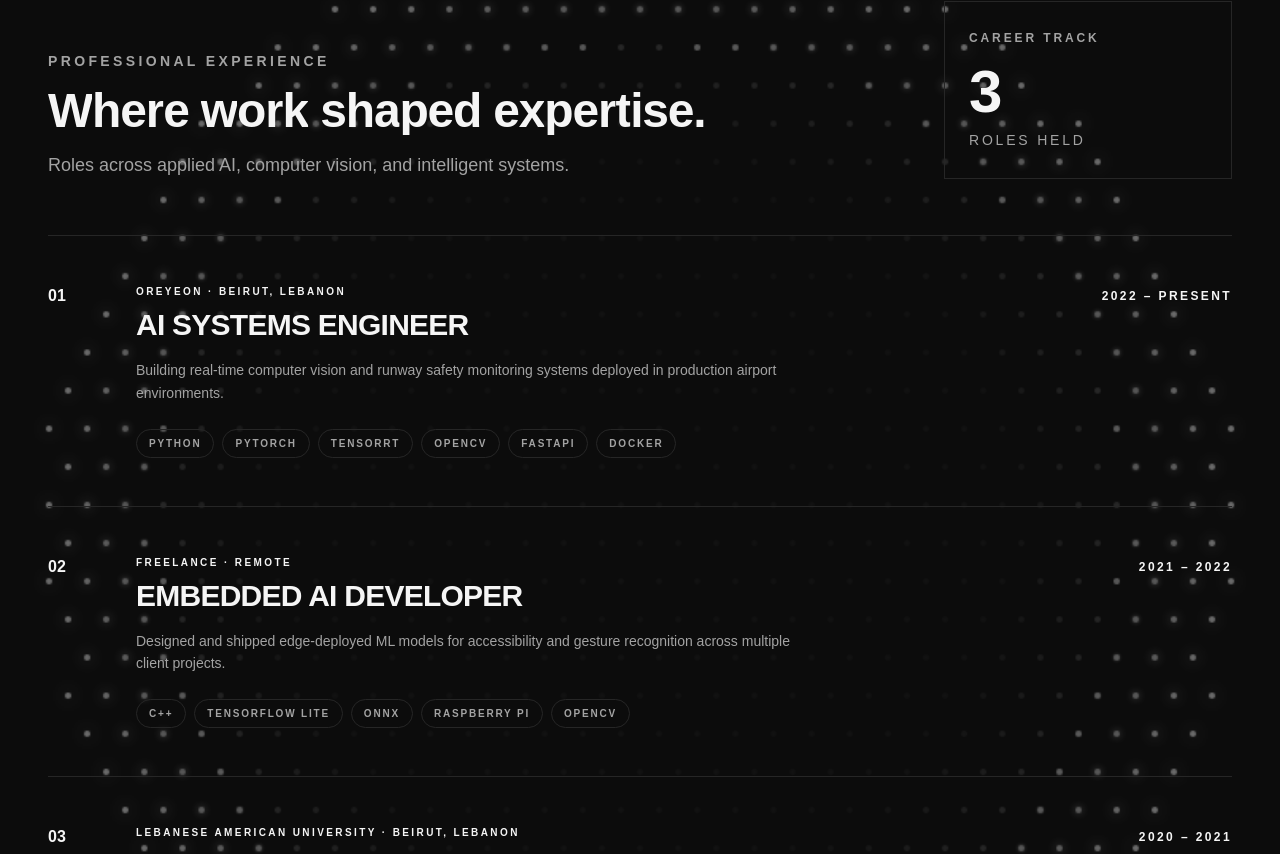
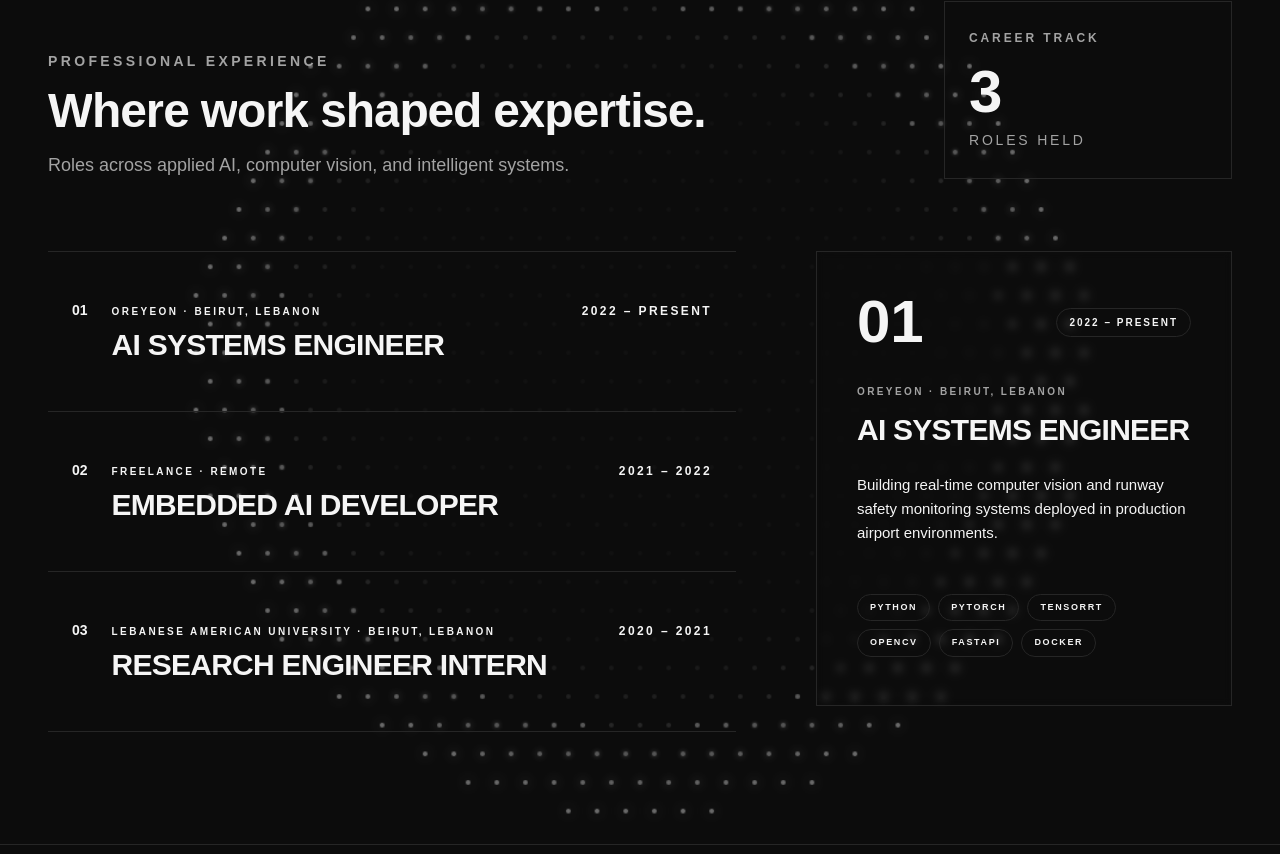
Before and after one commit to Kronbii/portfolio-website, a Next.js app: page / in a window 1280 px wide. Shown: the part 1944-2798 px from the top of the page. Built offline with nearby package versions, Linux system fonts and the light colour scheme; a web font is replaced by a local one; what lightswind would draw is missing.

Commit message:
feat: implement interactive experience section with mobile-responsive detail expansion and sticky desktop preview

```diff
--- a/src/components/sections/home-experience.tsx
+++ b/src/components/sections/home-experience.tsx
@@ -1,14 +1,17 @@
 'use client';
 
+import { useState } from 'react';
 import { DotWave } from '@/components/ui/dot-wave';
 import { Container } from '@/components/ui/container';
 import { FancyText } from '@/components/ui/fancy-text';
 import { MotionDiv, MotionSection } from '@/components/ui/motion';
 import { revealUpEarly, staggerContainerEarly } from '@/lib/motion';
 import { homeContent } from '@/content/home';
+import { AnimatePresence, motion } from 'motion/react';
 
 export function HomeExperienceSection() {
   const { experience } = homeContent;
+  const [activeIndex, setActiveIndex] = useState(0);
 
   return (
     <MotionSection
@@ -32,8 +35,8 @@ export function HomeExperienceSection() {
         />
       </div>
 
-      <div className="relative z-10 py-24 sm:py-28">
-        <Container className="space-y-14">
+      <div className="relative z-10 py-16 sm:py-28">
+        <Container className="space-y-4">
 
           {/* Section header */}
           <div className="grid gap-10 lg:grid-cols-[minmax(0,1fr)_18rem] lg:items-end">
@@ -55,7 +58,7 @@ export function HomeExperienceSection() {
             </div>
 
             <MotionDiv
-              className="border border-border bg-surface/35 px-6 py-7"
+              className="border border-border bg-surface/35 px-6 py-7 hidden sm:block"
               {...revealUpEarly}
             >
               <p className="text-xs font-semibold uppercase tracking-[0.24em] text-muted-foreground">
@@ -70,63 +73,133 @@ export function HomeExperienceSection() {
             </MotionDiv>
           </div>
 
-          {/* Experience list */}
-          <MotionDiv
-            className="border-t border-border mt-14"
-            {...staggerContainerEarly}
-          >
-            {experience.items.map((item, index) => (
+          <div className="grid gap-16 lg:grid-cols-[1fr_minmax(0,26rem)] lg:gap-20 items-start pt-14">
+            {/* Left Column: Interactive List */}
+            <MotionDiv className="flex flex-col w-full border-t border-border" {...staggerContainerEarly}>
+              {experience.items.map((item, index) => {
+                const isActive = activeIndex === index;
+                return (
                   <MotionDiv
                     key={item.id}
-                className="group border-b border-border py-12 transition-colors duration-500 hover:bg-muted/10 cursor-default"
+                    className={`group border-b border-border py-8 sm:py-12 cursor-pointer transition-all duration-500 ease-out ${isActive ? 'bg-muted/10 opacity-100' : 'opacity-40 hover:opacity-80 hover:bg-muted/5'}`}
+                    onClick={() => setActiveIndex(index)}
+                    onMouseEnter={() => {
+                      if (window.innerWidth >= 1024) setActiveIndex(index);
+                    }}
                     {...revealUpEarly}
                   >
-                <div className="flex flex-col gap-4 sm:grid sm:grid-cols-[3rem_1fr_9rem] sm:gap-x-10">
-
-                  {/* Index and Period (Mobile) */}
-                  <div className="flex items-baseline justify-between sm:block">
-                    <span className="pt-1 text-sm lg:text-base font-semibold tabular-nums text-muted-foreground/50 transition-colors group-hover:text-foreground/70">
+                    <div className="px-2 sm:px-6">
+                      <div className="flex flex-col gap-4 sm:flex-row sm:items-baseline sm:justify-between">
+                        <div className="flex items-baseline gap-6">
+                          <span className="text-sm font-semibold tabular-nums text-muted-foreground/40 transition-colors group-hover:text-foreground/70">
                             {(index + 1).toString().padStart(2, '0')}
                           </span>
-                    <p className="text-[10px] font-semibold uppercase tracking-[0.2em] text-muted-foreground/60 sm:hidden transition-transform duration-500 ease-out group-hover:-translate-x-2">
+                          <div>
+                            <p className="text-[10px] font-semibold uppercase tracking-[0.24em] text-brand transition-colors duration-500">
+                              {item.company}
+                              {item.location ? ` · ${item.location}` : ''}
+                            </p>
+                            <h3 className="mt-2 text-2xl font-black uppercase leading-tight tracking-tight text-foreground sm:text-3xl transition-transform duration-500 ease-out sm:group-hover:translate-x-2">
+                              {item.role}
+                            </h3>
+                          </div>
+                        </div>
+                        <p className="text-[10px] sm:text-xs font-semibold uppercase tracking-[0.2em] text-muted-foreground/60 transition-transform duration-500 ease-out sm:group-hover:-translate-x-2 self-start sm:self-auto pl-[3.25rem] sm:pl-0">
                           {item.period}
                         </p>
                       </div>
 
-                  {/* Main content */}
-                  <div>
-                    <p className="text-[10px] font-semibold uppercase tracking-[0.24em] text-brand">
-                      {item.company}
-                      {item.location ? ` · ${item.location}` : ''}
-                    </p>
-                    <h3 className="mt-2 text-2xl font-black uppercase leading-tight tracking-tight text-foreground sm:text-3xl transition-transform duration-500 ease-out group-hover:translate-x-2">
-                      {item.role}
-                    </h3>
-                    <p className="mt-4 max-w-2xl text-sm leading-relaxed text-muted-foreground transition-transform duration-500 ease-out group-hover:translate-x-2">
+                      {/* Mobile inline expansion (hidden on desktop) */}
+                      <AnimatePresence initial={false}>
+                        {isActive && (
+                          <motion.div
+                            initial={{ height: 0, opacity: 0 }}
+                            animate={{ height: 'auto', opacity: 1 }}
+                            exit={{ height: 0, opacity: 0 }}
+                            transition={{ duration: 0.4, ease: [0.4, 0, 0.2, 1] }}
+                            className="overflow-hidden lg:hidden"
+                          >
+                            <div className="pt-6 pl-[3.25rem]">
+                              <p className="text-sm leading-relaxed text-muted-foreground">
                                 {item.description}
                               </p>
-                    <div className="mt-6 flex flex-wrap gap-2 transition-transform duration-500 ease-out group-hover:translate-x-2">
+                              <div className="mt-6 flex flex-wrap gap-2">
                                 {item.technologies.map((tech) => (
                                   <span
                                     key={tech}
-                          className="rounded-full border border-border/80 px-3 py-1.5 text-[9px] sm:text-[10px] font-semibold uppercase tracking-[0.18em] text-muted-foreground transition-colors duration-300 group-hover:border-foreground/20 group-hover:text-foreground/80"
+                                    className="rounded-full border border-border/80 px-3 py-1.5 text-[9px] font-semibold uppercase tracking-[0.18em] text-muted-foreground"
                                   >
                                     {tech}
                                   </span>
                                 ))}
                               </div>
                             </div>
+                          </motion.div>
+                        )}
+                      </AnimatePresence>
+                    </div>
+                  </MotionDiv>
+                );
+              })}
+            </MotionDiv>
 
-                  {/* Period – desktop */}
-                  <p className="hidden pt-1 text-right text-xs font-semibold uppercase tracking-[0.2em] text-muted-foreground/60 sm:block">
-                    {item.period}
+            {/* Right Column: Sticky Detail Panel (Desktop only) */}
+            <div className="hidden lg:block sticky top-32">
+              <div className="relative border border-border bg-surface/35 backdrop-blur-sm p-10 pb-12 overflow-hidden flex flex-col justify-between" style={{ minHeight: '420px' }}>
+                <AnimatePresence mode="wait">
+                  <motion.div
+                    key={activeIndex}
+                    initial={{ opacity: 0, y: 15 }}
+                    animate={{ opacity: 1, y: 0 }}
+                    exit={{ opacity: 0, y: -15 }}
+                    transition={{ duration: 0.4, ease: [0.4, 0, 0.2, 1] }}
+                    className="flex flex-col h-full relative z-10"
+                  >
+                    <div className="flex items-center justify-between">
+                      <span className="text-6xl font-black text-foreground/5 tabular-nums leading-none">
+                        {(activeIndex + 1).toString().padStart(2, '0')}
+                      </span>
+                      <span className="text-[10px] font-bold uppercase tracking-[0.2em] text-brand px-3 py-1.5 border border-brand/20 bg-brand/5 rounded-full">
+                        {experience.items[activeIndex].period}
+                      </span>
+                    </div>
+
+                    <div className="mt-8">
+                      <p className="text-[10px] font-semibold uppercase tracking-[0.24em] text-muted-foreground mb-3">
+                        {experience.items[activeIndex].company}
+                        {experience.items[activeIndex].location ? ` · ${experience.items[activeIndex].location}` : ''}
+                      </p>
+                      <h4 className="text-3xl font-black uppercase leading-tight tracking-tight text-foreground">
+                        {experience.items[activeIndex].role}
+                      </h4>
+                    </div>
+
+                    <p className="mt-6 text-[15px] leading-relaxed text-muted-foreground/90">
+                      {experience.items[activeIndex].description}
                     </p>
 
+                    {/* tag spacer */}
+                    <div className="flex-grow min-h-[3rem]" />
+
+                    <div className="flex flex-wrap gap-2">
+                      {experience.items[activeIndex].technologies.map(tech => (
+                        <span
+                          key={tech}
+                          className="rounded-full bg-foreground/5 border border-border/50 px-3 py-1.5 text-[9px] font-semibold uppercase tracking-[0.18em] text-foreground/80 transition-colors hover:bg-foreground/10"
+                        >
+                          {tech}
+                        </span>
+                      ))}
                     </div>
-              </MotionDiv>
-            ))}
-          </MotionDiv>
+                  </motion.div>
+                </AnimatePresence>
 
+                {/* Subtle aesthetic backdrop for panel */}
+                <div className="absolute -bottom-24 -right-24 w-[300px] h-[300px] bg-brand/5 blur-[120px] rounded-full pointer-events-none" />
+              </div>
+            </div>
+
+          </div>
         </Container>
       </div>
     </MotionSection>
```
Lines whose indentation alone changed are shown as unchanged.
